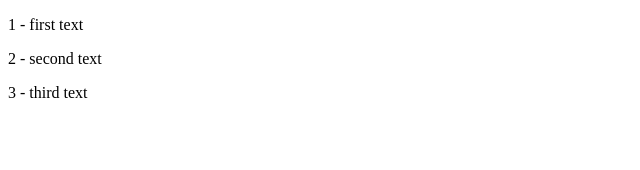
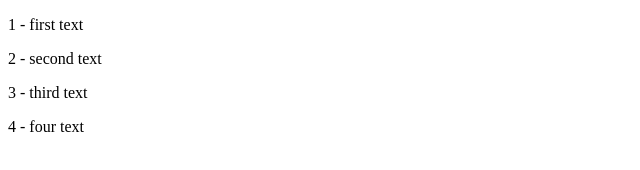
Before and after one commit to titibemo/gitgame, a plain HTML site: page index.html in a window 1280 px wide. Shown: the full height of the page, 0-640 px from the left. Drawn offline with Linux system fonts and the light colour scheme.

Commit message:
four text

```diff
--- a/index.html
+++ b/index.html
@@ -13,5 +13,7 @@
 
     <p>3 - third text</p>
 
+    <p>4 - four text</p>
+
 </body>
 </html>
```
